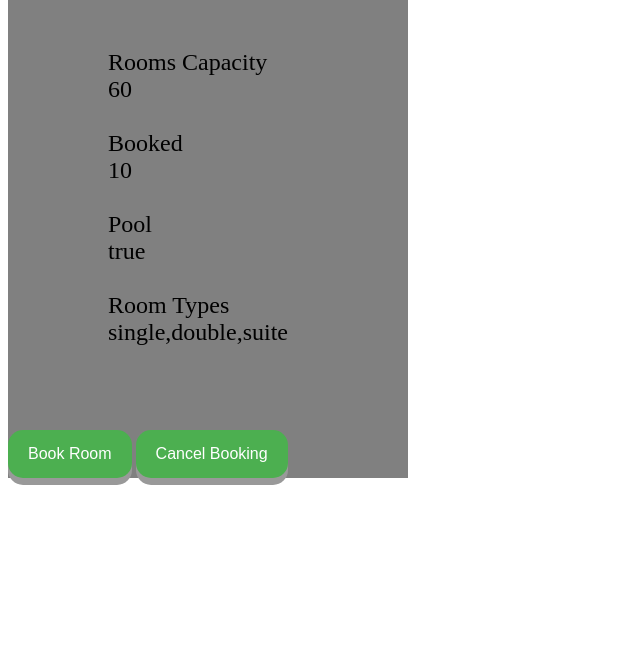
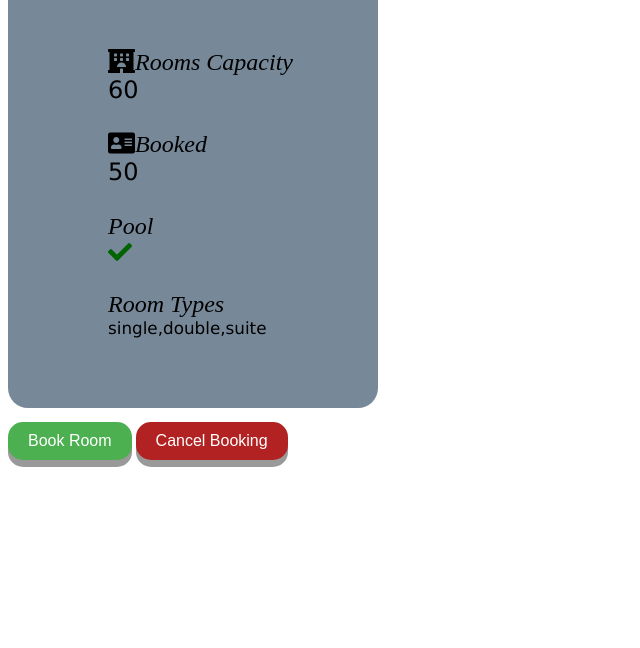
Before and after one commit to Thomas161/Holiday.io, a website: page public/index.html in a window 1280 px wide. Shown: the part 152-800 px from the top of the page, without its empty margins (0-640 px from the left). Drawn offline with Linux system fonts and the light colour scheme.

Commit message:
Added bootstrapping

```diff
--- a/public/index.html
+++ b/public/index.html
@@ -4,6 +4,12 @@
     <meta name="viewport" content="width=device-width, initial-scale=1.0" />
     <meta http-equiv="X-UA-Compatible" content="ie=edge" />
     <link rel="stylesheet" type="text/css" href="style.css" />
+    <link
+      rel="stylesheet"
+      href="https://use.fontawesome.com/releases/v5.7.0/css/all.css"
+      integrity="sha384-lZN37f5QGtY3VHgisS14W3ExzMWZxybE1SJSEsQp9S+oqd12jhcu+A56Ebc1zFSJ"
+      crossorigin="anonymous"
+    />
     <title>Holiday</title>
   </head>
   <body>
@@ -12,21 +18,26 @@
         <h1 id="hotel"></h1>
 
         <ul>
-          <label>Rooms Capacity</label>
+          <label> <i class="fas fa-hotel"></i>Rooms Capacity</label>
+
           <li id="capacity"></li>
           <br />
-          <label>Booked</label>
+          <label><i class="fas fa-address-card"></i>Booked</label>
           <li id="booked"></li>
           <br />
           <label>Pool</label>
-          <li id="pool"></li>
+          <br />
+          <i class="fas fa-check" style="color: darkgreen"></i>
+          <br />
           <br />
           <label>Room Types</label>
-          <li id="roomTypes"></li>
+          <li id="roomTypes" style="font-size: 0.70em"></li>
         </ul>
       </div>
       <button onclick="bookRoom()">Book Room</button>
-      <button onclick="cancelRoom()">Cancel Booking</button>
+      <button onclick="cancelRoom()" style="background-color: firebrick">
+        Cancel Booking
+      </button>
     </div>
 
     <script type="text/javascript" src="main.js"></script>
--- a/public/main.js
+++ b/public/main.js
@@ -1,8 +1,7 @@
 let h1 = {
   name: "Paradise",
-  pool: true,
   capacity: 60,
-  booked: 10,
+  booked: 50,
   roomTypes: ["single", "double", "suite"]
 };
 
@@ -14,9 +13,6 @@
 
 let b = document.getElementById("booked");
 b.textContent = h1.booked;
-
-let p = document.getElementById("pool");
-p.textContent = h1.pool;
 
 let rT = document.getElementById("roomTypes");
 rT.textContent = h1.roomTypes;
--- a/public/style.css
+++ b/public/style.css
@@ -3,21 +3,20 @@
   font-size: 1.5em;
 }
 li {
+  font-family: Verdana, Geneva, Tahoma, sans-serif;
 }
-.capacity {
-  color: gray;
-}
-
-.booked {
-  color: darkcyan;
+label {
+  font-style: italic;
 }
 h1 {
-  color: green;
+  color: rgb(248, 244, 25);
   margin: 40px;
 }
 .container {
-  background-color: gray;
-  width: 400px;
+  border-radius: 20px;
+  background-color: #778899;
+  width: 370px;
+  height: 500px;
 }
 .column {
   display: flex;
@@ -25,11 +24,11 @@
   top: 20%;
   flex-direction: column;
   flex-basis: 100%;
-  flex: 1;
+  /* flex: 1; */
 }
 button {
   display: inline-block;
-  padding: 15px 20px;
+  padding: 10px 20px;
   font-size: 16px;
   cursor: pointer;
   text-align: center;
```
